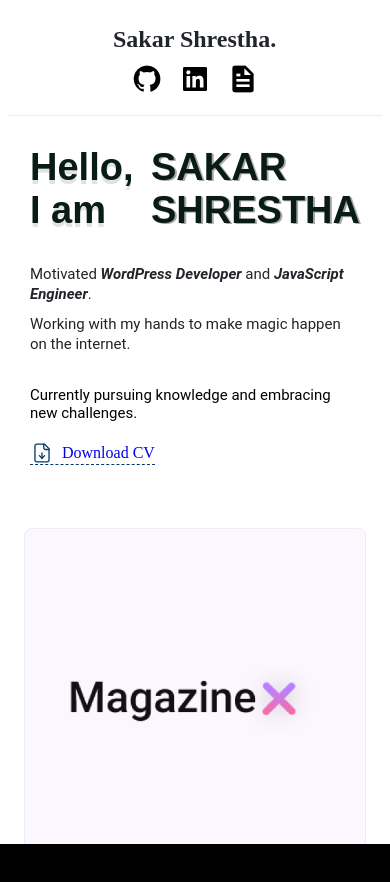
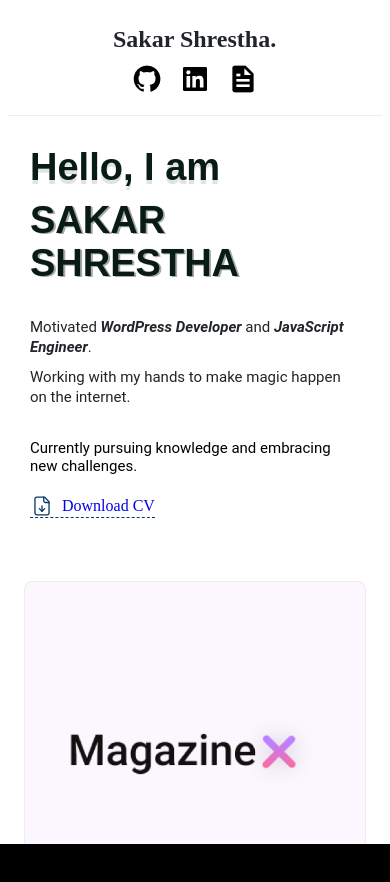
Before and after one commit to Sakarrr/portfolio-site-react, a React (Create React App) app: page / in a window 390 px wide. Shown: the top 882 px of the page. Built offline with nearby package versions, Linux system fonts and the light colour scheme.

Commit message:
Fix - Responsive style

```diff
--- a/src/styles/responsive.scss
+++ b/src/styles/responsive.scss
@@ -60,6 +60,10 @@
 @media (max-width: 768px) {
   .ss-intro {
     .ss-intro__title {
+      h1 {
+        flex-direction: column;
+      }
+
       span {
         display: none;
       }
```
